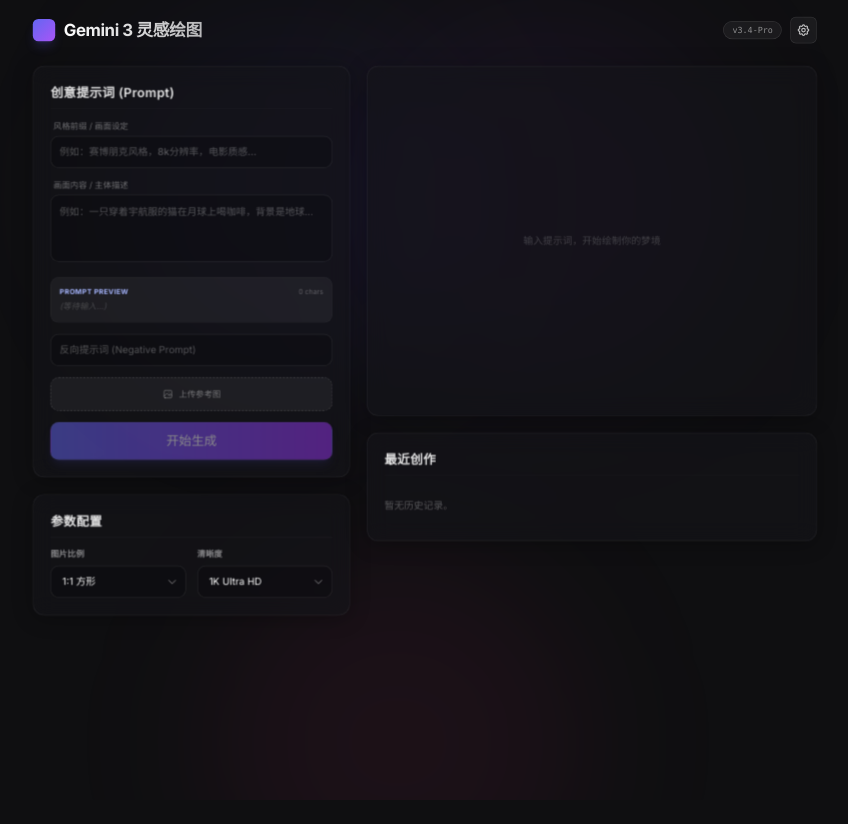
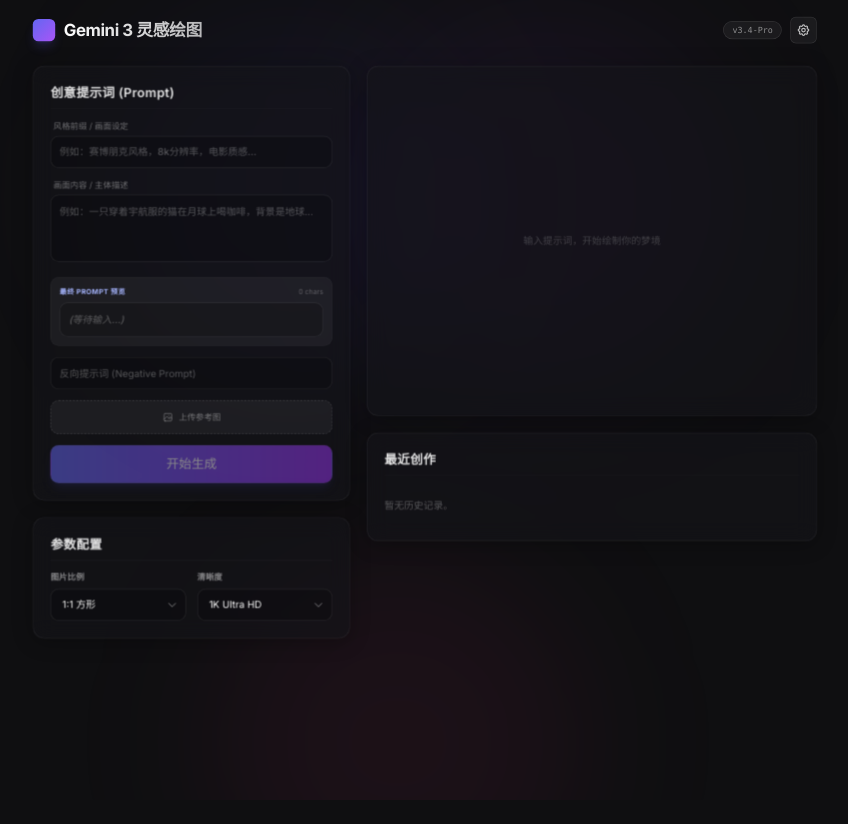
Before and after one commit to camerarts/shengtu, a React (Vite) app: page / in a window 1280 px wide. Shown: the top 824 px of the page, without its empty margins (215-1063 px from the left). Built offline with nearby package versions, Linux system fonts and the light colour scheme.

Commit message:
feat: Improve prompt preview display
Update the computed prompt logic to join header and body with double newlines for better readability. Enhance the preview component's styling and text for clarity, including dynamic text color and a more informative placeholder.

```diff
--- a/App.tsx
+++ b/App.tsx
@@ -49,8 +49,8 @@
   const [error, setError] = useState<string | null>(null);
   const [history, setHistory] = useState<HistoryItem[]>([]);
 
-  // Computed Prompt
-  const combinedPrompt = `${promptHeader} ${promptBody}`.trim();
+  // Computed Prompt: Join with double newline for visual separation
+  const combinedPrompt = [promptHeader.trim(), promptBody.trim()].filter(Boolean).join('\n\n');
 
   // --- Effects ---
   useEffect(() => localStorage.setItem('gemini_aspect_ratio', aspectRatio), [aspectRatio]);
@@ -300,13 +300,13 @@
 
               {/* Dynamic Preview */}
               <div className="bg-white/5 rounded-xl p-3 border border-white/5">
-                <div className="flex justify-between items-center mb-1">
-                   <span className="text-[10px] uppercase text-indigo-300 font-bold tracking-wider">Prompt Preview</span>
+                <div className="flex justify-between items-center mb-2">
+                   <span className="text-[10px] uppercase text-indigo-300 font-bold tracking-wider">最终 Prompt 预览</span>
                    <span className="text-[10px] text-white/30">{combinedPrompt.length} chars</span>
                 </div>
-                <p className={`text-xs leading-relaxed ${combinedPrompt ? 'text-white/80' : 'text-white/20 italic'}`}>
+                <div className={`w-full bg-black/20 border border-white/10 rounded-xl p-3 text-white text-sm whitespace-pre-wrap font-medium leading-relaxed ${combinedPrompt ? 'text-white' : 'text-white/30 italic'}`}>
                    {combinedPrompt || "(等待输入...)"}
-                </p>
+                </div>
               </div>
 
               <input type="text" value={negativePrompt} onChange={(e) => setNegativePrompt(e.target.value)} placeholder="反向提示词 (Negative Prompt)" className="w-full bg-black/20 border border-white/10 rounded-xl p-3 text-white placeholder-white/30 focus:outline-none focus:border-indigo-500/50 transition-all text-sm" />
```
